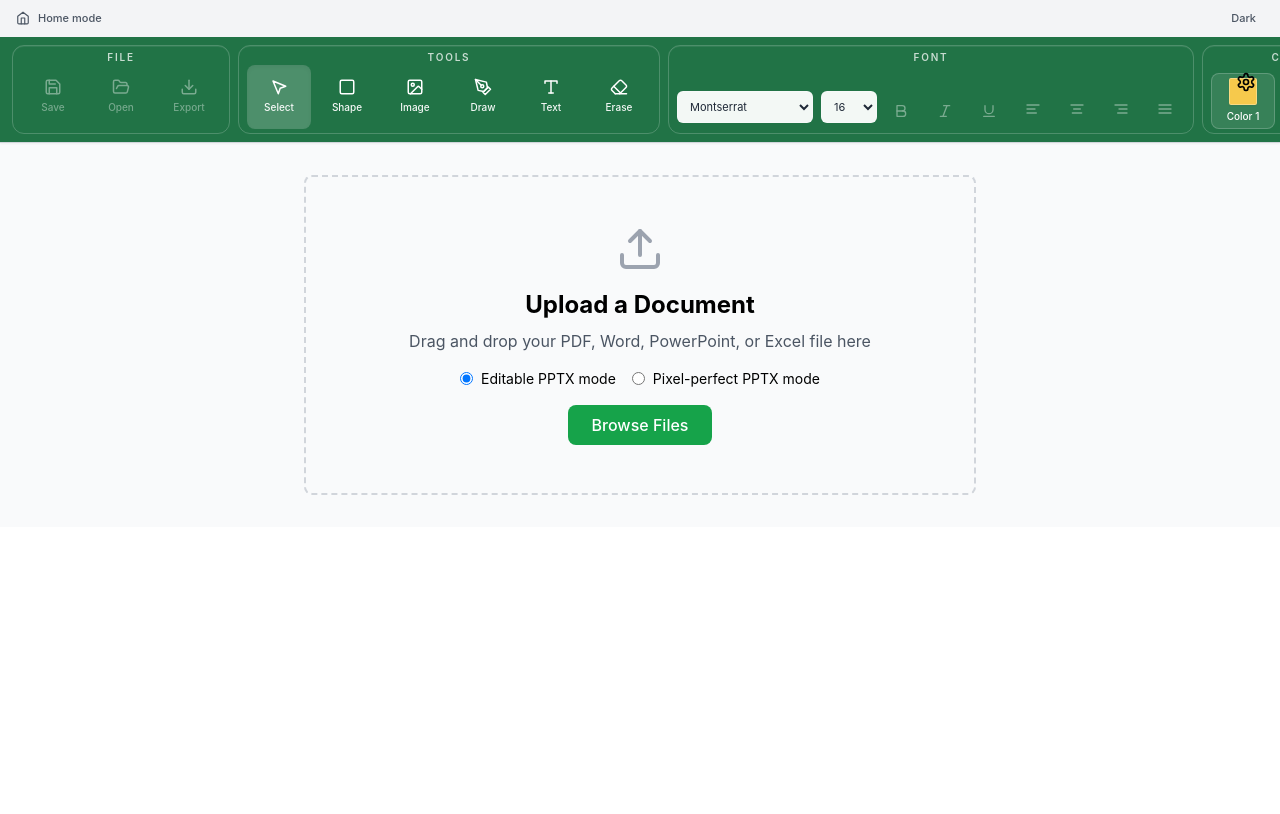
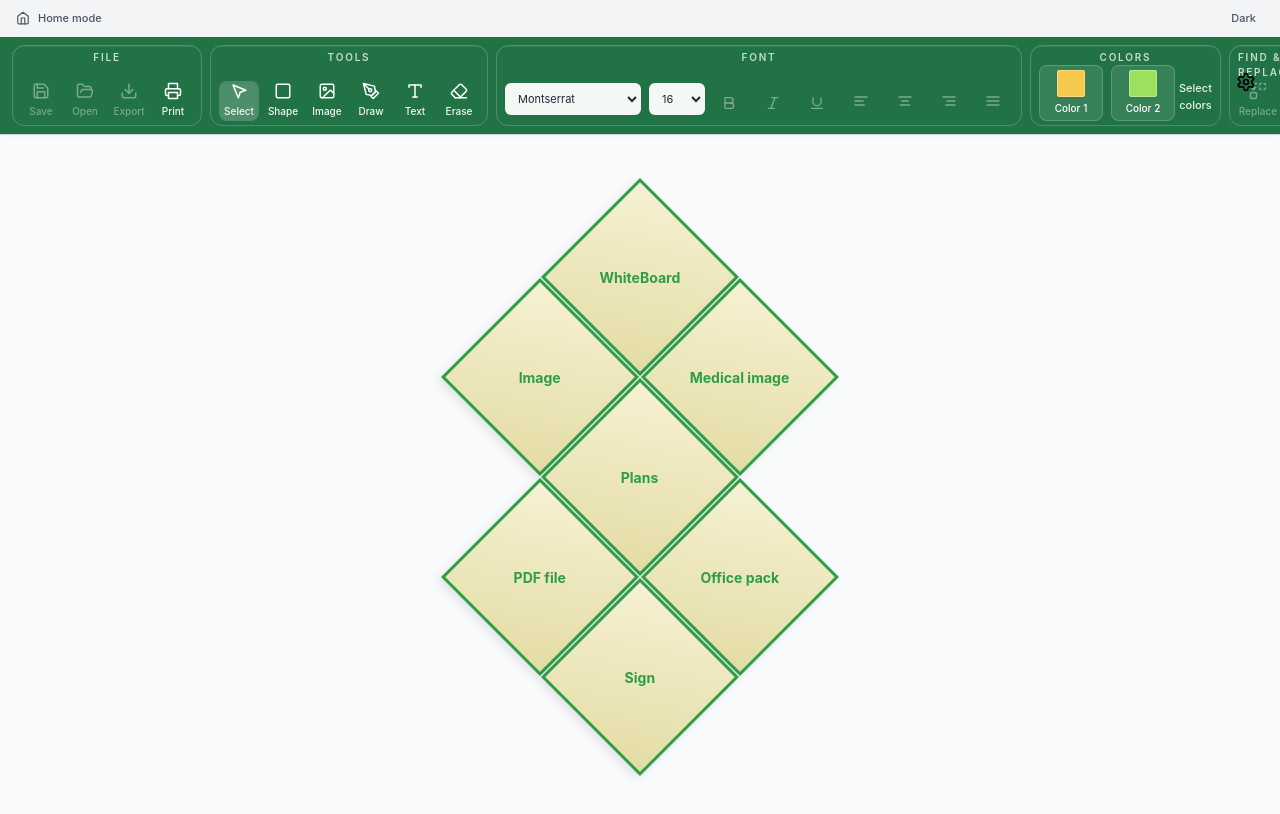
Before and after one commit to B3lhadj/Whiteboard, a React (Vite) app: page / in a window 1280 px wide. Shown: the top 814 px of the page. Built offline with nearby package versions, Linux system fonts and the light colour scheme.

Commit message:
add buttons diamonds and deplace print and remove buttons save print export

```diff
--- a/src/components/EditorView.tsx
+++ b/src/components/EditorView.tsx
@@ -266,35 +266,7 @@ export default function EditorView({ file }: EditorViewProps) {
           <div className="text-[11px] text-gray-500">{displayType?.toUpperCase()}</div>
         </div>
 
-        <div className="flex items-center gap-2">
-          <button
-            onClick={handleSave}
-            disabled={isSaving}
-            className="flex items-center gap-1.5 rounded bg-blue-600 px-3 py-2 text-sm font-medium text-white transition-all hover:bg-blue-700 disabled:cursor-not-allowed disabled:opacity-60"
-            title="Save (Ctrl+S)"
-          >
-            <Save size={16} />
-            {isSaving ? 'Saving...' : 'Save'}
-          </button>
 
-          <button
-            onClick={handleExport}
-            className="flex items-center gap-1.5 rounded bg-green-600 px-3 py-2 text-sm font-medium text-white transition-all hover:bg-green-700"
-            title="Export"
-          >
-            <Download size={16} />
-            Export
-          </button>
-
-          <button
-            onClick={handlePrint}
-            className="flex items-center gap-1.5 rounded bg-gray-600 px-3 py-2 text-sm font-medium text-white transition-all hover:bg-gray-700"
-            title="Print (Ctrl+P)"
-          >
-            <Printer size={16} />
-            Print
-          </button>
-        </div>
       </div>
 
       {/* Editor content */}
--- a/src/components/HomeScreen.tsx
+++ b/src/components/HomeScreen.tsx
@@ -268,49 +268,69 @@ export default function HomeScreen() {
 
       {/* Main content */}
       <div className="flex-1 flex items-center justify-center p-8">
-        <div className="w-full max-w-2xl">
-          {/* Upload area */}
+        <div className="w-full max-w-4xl">
+          {/* Diamond Grid */}
+          <div className="mb-12">
+            <div className="diamond-container">
+              {/* WhiteBoard - Single */}
               <div
-            onDragOver={handleDragOver}
-            onDragLeave={handleDragLeave}
-            onDrop={handleDrop}
-            className={`border-2 border-dashed rounded-lg p-12 text-center transition-colors ${
-              isDragging
-                ? 'border-blue-500 bg-blue-50'
-                : 'border-gray-300 hover:border-gray-400'
-            }`}
+                className="diamond-single"
+                onClick={() => fileInputRef.current?.click()}
               >
-            <Upload size={48} className="mx-auto mb-4 text-gray-400" />
-            <h2 className="text-2xl font-bold mb-2">Upload a Document</h2>
-            <p className="text-gray-600 mb-4">
-              Drag and drop your PDF, Word, PowerPoint, or Excel file here
-            </p>
-            <div className="mb-4 flex items-center justify-center gap-4 text-sm">
-              <label className="flex items-center gap-2 cursor-pointer">
-                <input
-                  type="radio"
-                  name="pptx-mode"
-                  checked={pptxMode === 'editable'}
-                  onChange={() => setPptxMode('editable')}
-                />
-                Editable PPTX mode
-              </label>
-              <label className="flex items-center gap-2 cursor-pointer">
-                <input
-                  type="radio"
-                  name="pptx-mode"
-                  checked={pptxMode === 'pixel'}
-                  onChange={() => setPptxMode('pixel')}
-                />
-                Pixel-perfect PPTX mode
-              </label>
+                <div className="diamond-content">WhiteBoard</div>
               </div>
-            <button
+
+              {/* Row 1 - Pair */}
+              <div className="diamond-row">
+                <div
+                  className="diamond"
                   onClick={() => fileInputRef.current?.click()}
-              className="px-6 py-2 bg-green-600 text-white rounded-lg hover:bg-green-700 transition-colors font-medium"
                 >
-              Browse Files
-            </button>
+                  <div className="diamond-content">Image</div>
+                </div>
+                <div
+                  className="diamond"
+                  onClick={() => fileInputRef.current?.click()}
+                >
+                  <div className="diamond-content">Medical image</div>
+                </div>
+              </div>
+
+              {/* Plans - Single */}
+              <div
+                className="diamond-single"
+                onClick={() => fileInputRef.current?.click()}
+              >
+                <div className="diamond-content">Plans</div>
+              </div>
+
+              {/* Row 2 - Pair */}
+              <div className="diamond-row">
+                <div
+                  className="diamond"
+                  onClick={() => fileInputRef.current?.click()}
+                >
+                  <div className="diamond-content">PDF file</div>
+                </div>
+                <div
+                  className="diamond"
+                  onClick={() => fileInputRef.current?.click()}
+                >
+                  <div className="diamond-content">Office pack</div>
+                </div>
+              </div>
+
+              {/* Sign - Single */}
+              <div
+                className="diamond-single"
+                onClick={() => fileInputRef.current?.click()}
+              >
+                <div className="diamond-content">Sign</div>
+              </div>
+            </div>
+          </div>
+
+          {/* Hidden file input */}
           <input
             ref={fileInputRef}
             type="file"
@@ -319,7 +339,6 @@ export default function HomeScreen() {
             className="hidden"
             multiple
           />
-          </div>
 
           {/* Recent files */}
           {recentFiles.length > 0 && (
@@ -360,6 +379,74 @@ export default function HomeScreen() {
           )}
         </div>
       </div>
+
+      {/* CSS styles */}
+      <style>{`
+        .diamond-container {
+          display: flex;
+          flex-direction: column;
+          align-items: center;
+          margin-top: 20px;
+        }
+
+        .diamond-row {
+          display: flex;
+          gap: 60px;
+          margin: -60px 0;
+        }
+
+        .diamond, .diamond-single {
+          width: 140px;
+          height: 140px;
+          transform: rotate(45deg);
+          border: 3px solid #2e9e44;
+          background: linear-gradient(145deg, #f6f1d3, #e4dca5);
+          display: flex;
+          justify-content: center;
+          align-items: center;
+          cursor: pointer;
+          transition: all 0.3s ease;
+          box-shadow: 0 4px 10px rgba(0,0,0,0.1);
+        }
+
+        .diamond-single {
+          margin: 20px 0;
+        }
+
+        .diamond:hover, .diamond-single:hover {
+          transform: rotate(45deg) scale(1.08);
+          box-shadow: 0 8px 20px rgba(0,0,0,0.2);
+          background: linear-gradient(145deg, #f0e98c, #cfc65f);
+        }
+
+        .diamond-content {
+          transform: rotate(-45deg);
+          text-align: center;
+          color: #2e9e44;
+          font-weight: bold;
+          font-size: 14px;
+          pointer-events: none;
+          padding: 10px;
+          word-break: break-word;
+        }
+
+        /* Responsive */
+        @media (max-width: 640px) {
+          .diamond, .diamond-single {
+            width: 100px;
+            height: 100px;
+          }
+
+          .diamond-row {
+            gap: 30px;
+            margin: -40px 0;
+          }
+
+          .diamond-content {
+            font-size: 11px;
+          }
+        }
+      `}</style>
     </div>
   )
 }
--- a/src/components/Ribbon.tsx
+++ b/src/components/Ribbon.tsx
@@ -24,6 +24,7 @@ import {
   Languages,
   LogOut,
   ChevronDown,
+  Printer,
 } from 'lucide-react'
 
 export interface RibbonActions {
@@ -79,6 +80,14 @@ export default function Ribbon({ fileType, actions }: RibbonProps) {
       ? 'Excel mode'
       : 'Word mode'
 
+  const handlePrint = () => {
+    if (actions?.onPrint) {
+      actions.onPrint()
+    } else {
+      window.print()
+    }
+  }
+
   return (
     <div className="border-b border-gray-300 bg-white shadow-sm">
       <div className="flex items-center justify-between gap-3 bg-[#f3f4f6] px-4 py-1.5 text-[11px] text-gray-600">
@@ -100,6 +109,7 @@ export default function Ribbon({ fileType, actions }: RibbonProps) {
           <RibbonButton icon={<Save size={18} />} label="Save" onClick={actions?.onSave} disabled={!actions?.onSave} />
           <RibbonButton icon={<FolderOpen size={18} />} label="Open" onClick={actions?.onOpen} disabled={!actions?.onOpen} />
           <RibbonButton icon={<Download size={18} />} label="Export" onClick={actions?.onExport} disabled={!actions?.onExport} />
+          <RibbonButton icon={<Printer size={18} />} label="Print" onClick={handlePrint} />
         </RibbonGroup>
 
         <RibbonGroup label="Tools">
@@ -214,7 +224,7 @@ function RibbonButton({ icon, label, onClick, compact = false, disabled = false,
       disabled={disabled}
       className={`group relative flex flex-col items-center justify-center rounded-lg px-2 transition-colors disabled:cursor-not-allowed disabled:opacity-40 ${
         active ? 'bg-white/20 shadow-inner' : 'hover:bg-white/15 active:bg-white/20'
-      } ${compact ? 'h-9 w-10' : 'h-16 w-16'}`}
+      } ${compact ? 'h-9 w-10' : 'h-10 w-10'}`}
       title={label}
     >
       <div className="flex items-center justify-center text-white group-hover:text-white">{icon}</div>
```
Lines whose indentation alone changed are shown as unchanged.
